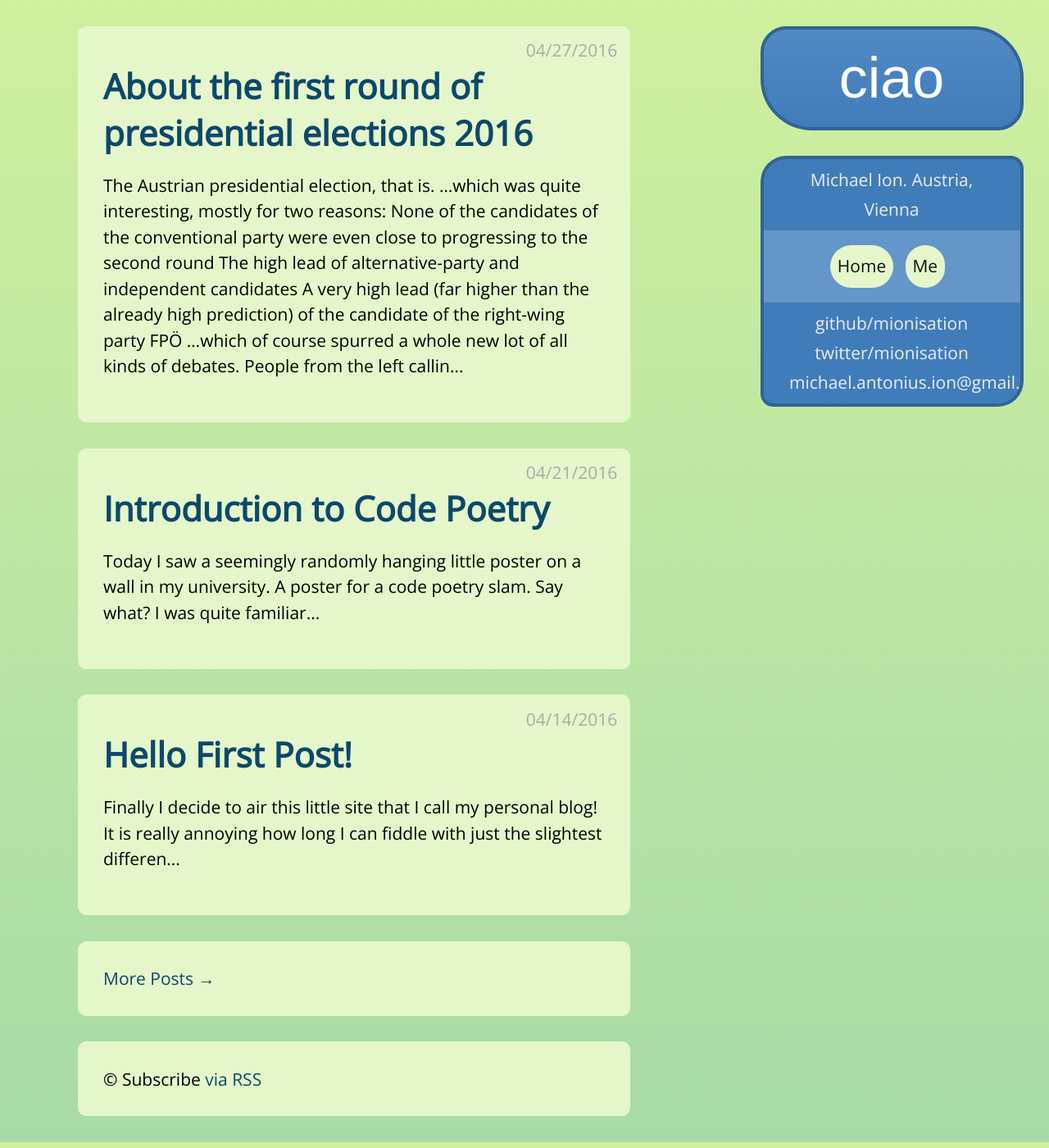
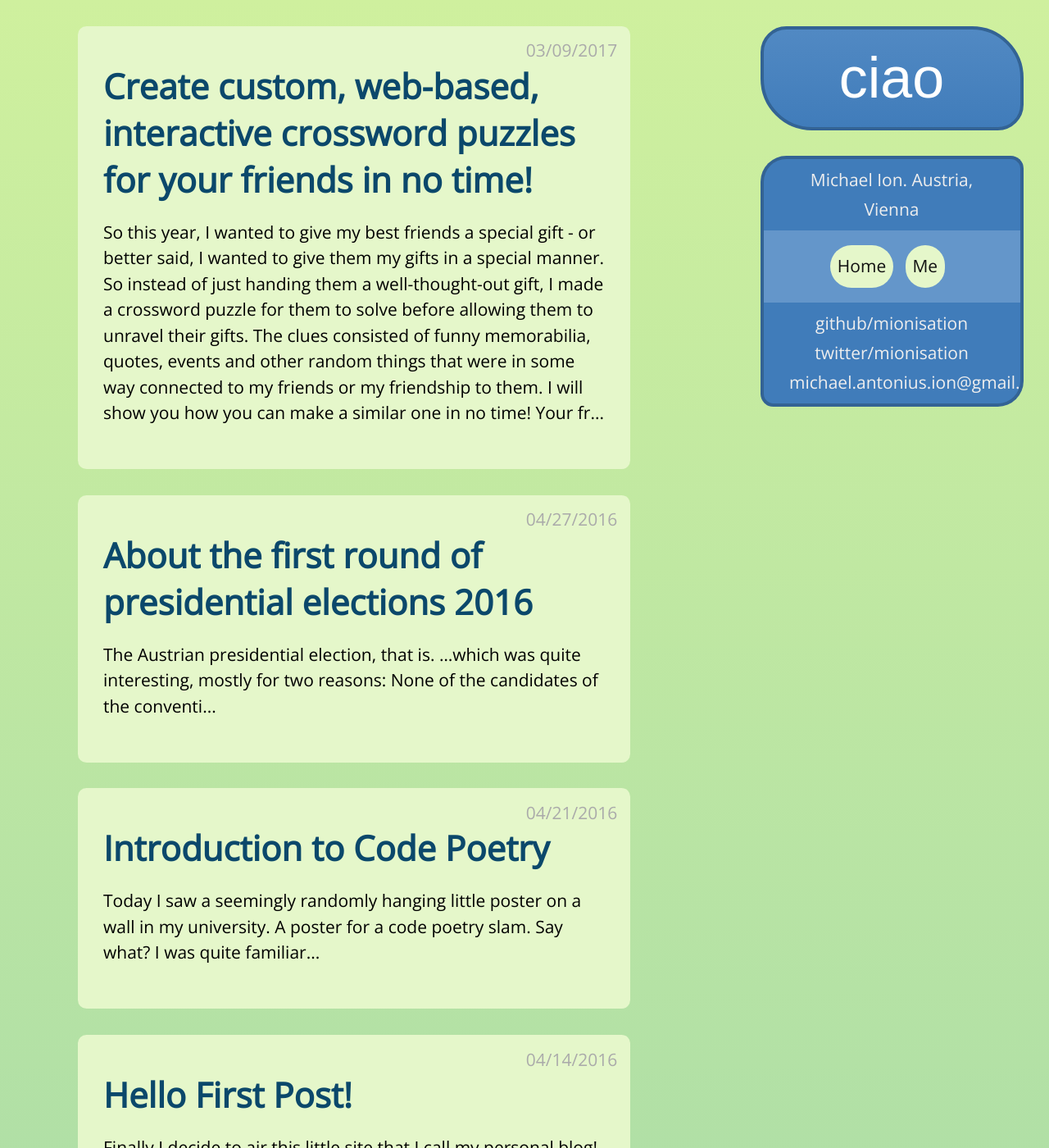
Before and after one commit to mionisation/mionisation.github.io, a Jekyll site: the page built from index.html, in a window 1280 px wide and 1400 px high. Shown: the whole window at 82% size. Built offline with Jekyll 4.4.1, drawn with Linux system fonts in a browser that asks for light colours; some web fonts are replaced; some of the changed lines change nothing that is shown.

Commit message:
add post about crosswords, change about

```diff
--- /dev/null
+++ b/_posts/2017-03-09-Custom-Crossword-Present.markdown
@@ -0,0 +1,60 @@
+---
+layout: post
+title:  "Create custom, web-based, interactive crossword puzzles for your friends in no time!"
+date:   2017-03-09 20:12:01
+categories: blog
+---
+
+So this year, I wanted to give my best friends a special gift - or better said, I wanted to give them my gifts in a special manner. So instead of just handing them a well-thought-out gift, I made a crossword puzzle for them to solve before allowing them to unravel their gifts. The clues consisted of funny memorabilia, quotes, events and other random things that were in some way connected to my friends or my friendship to them. I will show you how you can make a similar one in no time! Your friends, family or lovers will love it. In the digital present, nothing is as real as a digital present!
+
+## 1. Get your clues together
+
+Think of some awesome clues! In the best case, those reflect your relation to the person for who this crossword is for, but using their favourite movies, books or bands can be a fantastic source as well!
+
+## 2. Generate a crossword
+
+Sure, you can now just layout your puzzle on your own, however you see fit. But I will just use one of the numerous crossword generators on the internet... Those sites have some irritating limitations (they want to make you pay for unnecessary downloads or someting), but remember, we only want the layout for our crossword out of this.
+
+The one I used is [Puzzle-Maker][puzzle], as it doesn't limit the number of clues you can use and typing your clues in is pretty neat: Just your solution word and the clue (which can be as long as you wish), separated by a slash. No [unnecessary form][bad2] or [restricting format][bad].
+
+Okay, fill in your clues and generate your puzzle! You know should have a picture of the crossword of your dreams. In the next step, we will make it interactive!
+
+[puzzle]: http://www.puzzle-maker.com/CW/
+[bad]: https://crosswordlabs.com/
+[bad2]: https://worksheets.theteacherscorner.net/make-your-own/crossword/
+
+## 3. Fill layout information into crossword app's json file
+
+For building the crossword in the browser, we will build on the fantastic ["Qurossword"][orig] jquery plugin, developed by J. Weisbeck. Basically, we will just edit one file in this whole project (with our clues and the relative positions) and the scripts will take care of the rest. I did a fork of this project to add a crazy final screen when someone completes the crossword, which you can find [here][rave].
+
+You can add clues as follows: Open the file `script.js` in the folder `js`. You will see an array containing this array:
+
+{% highlight javascript %}
+var puzzleData = [
+    {
+      clue: "First letter of greek alphabet",
+      answer: "alpha",
+      position: 1,
+      orientation: "across",
+      startx: 1,
+      starty: 1
+    },...
+{% endhighlight %}
+
+Just modify this array so it contains one entry for each clue you have. Per clue, you have to specify if the clue goes "across" or "down", and where the position of the first box is. Btw, we deal here with screen coordinates, so the origin here is on the top left with startx = starty = 1. If you fill this information correctly, your clues should interlock nicely with each other.
+
+If you downloaded my version with the crazy final screen, you also need to change a little detail. Open the file `jquery.crossword.js` and look for this part:
+
+{% highlight javascript %}
+// FILL IN HERE - put here the amount
+// of character fields to trigger the win screen!
+var wordsLength = 9;
+{% endhighlight %}
+
+You need to change the value of wordsLength to the number of blanks that you have in your crossword in order to trigger the winning screen (so the length of all your clue words minus intersections).
+
+That's it! Now you can upload the whole folder to your website, and if someone goes to this folder, they get redirected instantly to the `index.html` page (which you also can edit to customise the final message). If you don't have a webpage, just make a quick and easy one with [github pages and jekyll][github]!
+
+[github]: https://help.github.com/articles/about-github-pages-and-jekyll/
+[orig]: https://github.com/jweisbeck/Crossword
+[rave]: https://github.com/mionisation/Crossword
--- a/about.md
+++ b/about.md
@@ -4,8 +4,18 @@
 permalink: /about/
 ---
 
-This is the base Jekyll theme. You can find out more info about customizing your Jekyll theme, as well as basic Jekyll usage documentation at [jekyllrb.com](http://jekyllrb.com/)
+The Michaelion was a roman sanctuary, dedicated to Archangel Micheal and built around 300 AD{% fn %}.
 
-You can find the source code for the Jekyll new theme at: [github.com/jglovier/jekyll-new](https://github.com/jglovier/jekyll-new)
+Coincidentally, it is also my name. Since September 1992 AD.
 
-You can find the source code for Jekyll at [github.com/jekyll/jekyll](https://github.com/jekyll/jekyll)
+I'm a Master student of Business Informatics at Vienna Technical University, before that I did a Bachelors in Computer Science / Visual Computing. I also studied for a term INSA Lyon, France.
+
+I am the sort of person who has to think hard of the answer to the question "what are your hobbies? what do you enjoy doing?".
+
+Based on the time of asking and my mood I would respond... I love traveling, practicing foreign languages, playing the piano, playing board games, working out or jogging, spending time with friends and family, cooking... You know, the usual stuff.
+
+{% footnotes %}
+   {% fnbody %}
+      <i><a href='https://en.wikipedia.org/wiki/Michaelion'>Actually, there was already a greek temple before that at this place, even with a statue of a winged deity and was just converted later on with the 'Christianity' stamp put on. Kinda like Christmas.</a></i>
+   {% endfnbody %}
+{% endfootnotes %}
```
